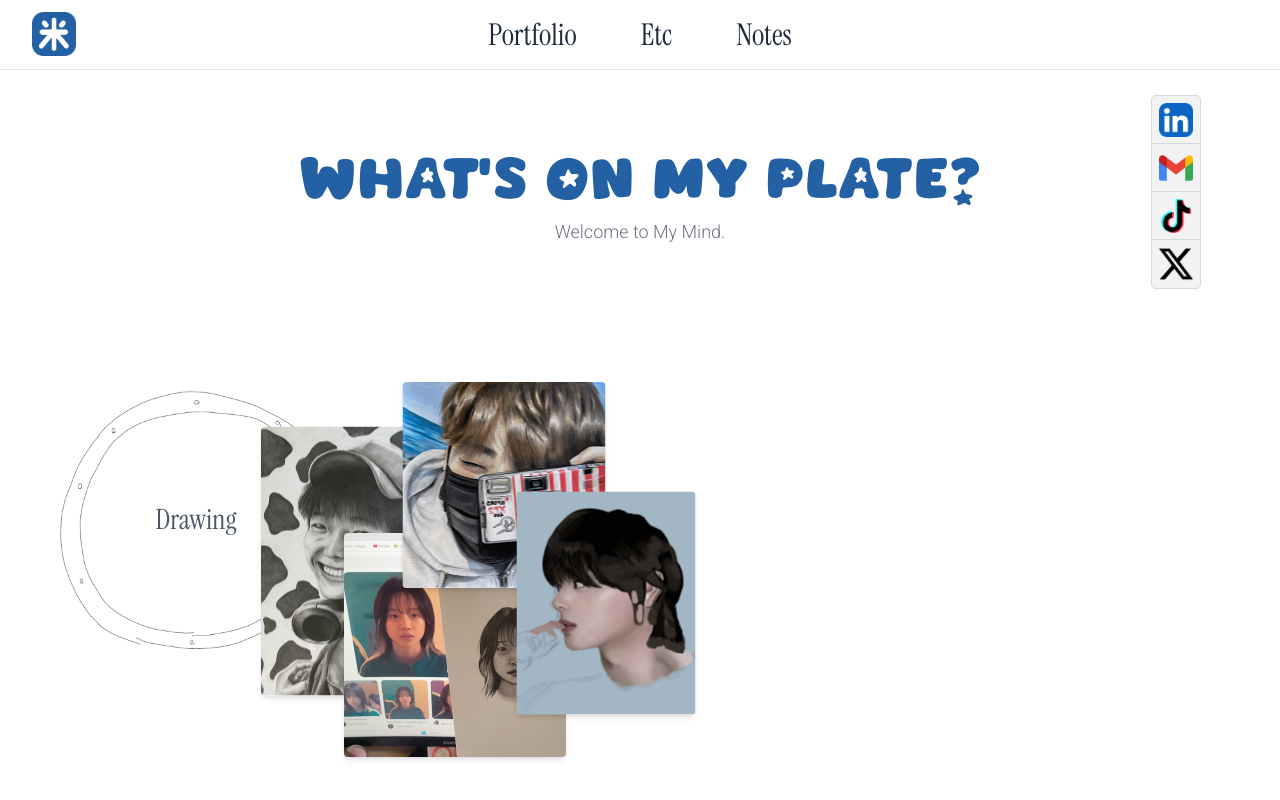
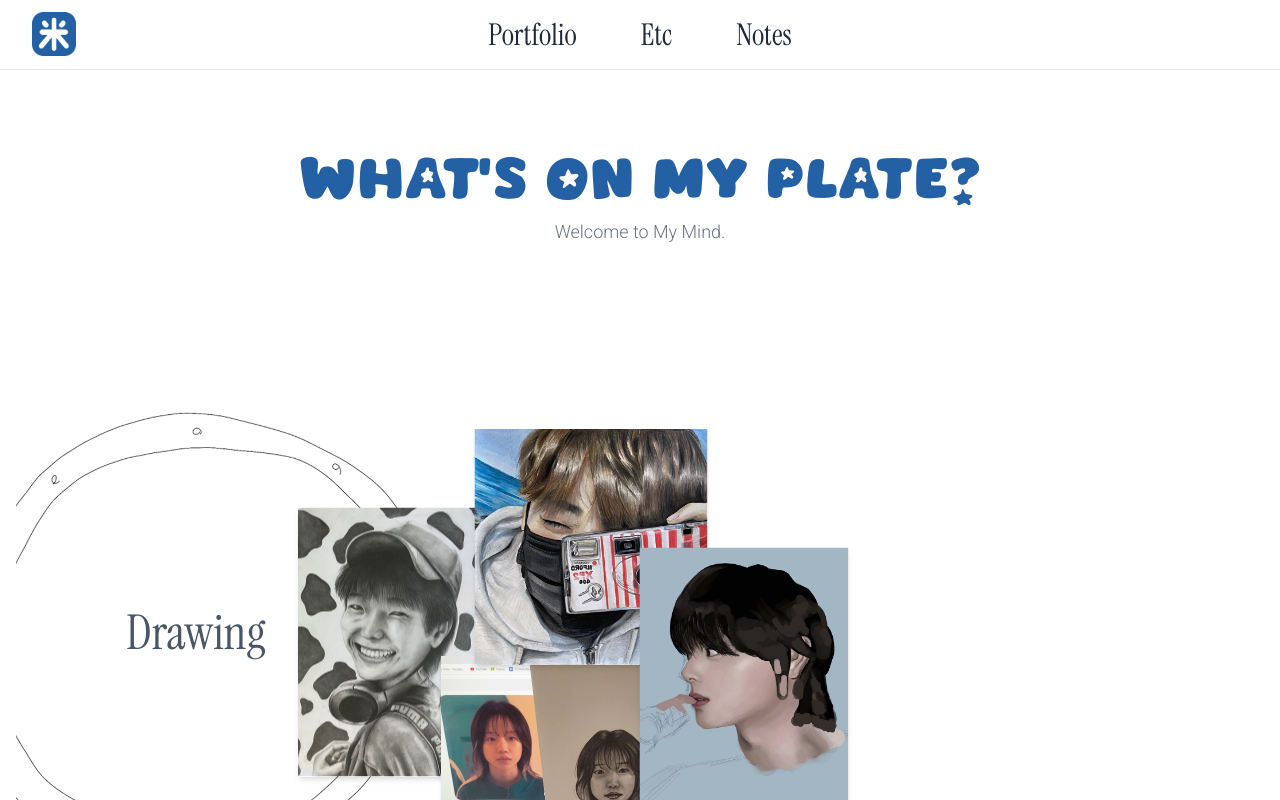
Before and after one commit to amyw41/personal-website, a Next.js app in the folder amy-wangs-jar/: page /etc in a window 1280 px wide. Shown: the top 800 px of the page. Built offline with nearby package versions, Linux system fonts and the light colour scheme.

Commit message:
final placement

```diff
--- a/amy-wangs-jar/app/etc/page.tsx
+++ b/amy-wangs-jar/app/etc/page.tsx
@@ -1,7 +1,9 @@
 "use client";
 
+import { useState } from "react";
 import Link from "next/link";
 import Image from "next/image";
+import { useRouter } from "next/navigation";
 import { motion } from "framer-motion";
 import PlateCircle from "@/components/Etc/PlateCircle";
 import type { EtcCategorySlug } from "@/lib/etc";
@@ -10,17 +12,24 @@ import type { EtcCategorySlug } from "@/lib/etc";
 // heading, and again per-category (matching Carousel.tsx's own reveal) as
 // each plate scrolls into the viewport — before that category's photos
 // start their roll-out (below), so the two entrances read as sequential
-// instead of overlapping.
-const SLIDE_UP_DURATION = 0.6;
-const STAGGER_STEP = 0.12;
+// instead of overlapping. Kept short so scrolling down feels responsive
+// instead of laggy.
+const SLIDE_UP_DURATION = 0.35;
+const PHOTO_DURATION = 0.35;
+const STAGGER_STEP = 0.06;
+// How much of an element needs to be on-screen before its whileInView
+// entrance fires — lower than Carousel.tsx's own 0.3 so plates/photos start
+// animating as soon as they're barely in view, instead of waiting for a
+// third of them to have scrolled past the fold first.
+const VIEWPORT_AMOUNT = 0.1;
 
 // Fixed desktop collage — a poster-style composition, not a responsive one.
-// The stage below is a literal 1277x1999px box that never grows or shrinks
-// with the viewport (see EtcPage: no scale factor anywhere, just
-// overflow-x-auto so a narrower window scrolls instead of squishing it).
+// The stage below is a fixed-width box that never grows or shrinks with the
+// viewport (see EtcPage: no scale factor anywhere, just overflow-x-auto so
+// a narrower window scrolls instead of squishing it). Its height is
+// computed below from GALLERY itself, not hardcoded — see computeStageHeight.
 const STAGE_WIDTH = 1277;
-const STAGE_HEIGHT = 1999;
-const PLATE_SIZE = 280; // estimate — the mockup didn't give an exact measurement for the plate's own diameter
+const PLATE_SIZE = 480; // estimate — the mockup didn't give an exact measurement for the plate's own diameter
 
 type CollagePhoto = {
   src: string;
@@ -30,6 +39,7 @@ type CollagePhoto = {
   width: number; // literal px, mockup-measured — matches the stage's own fixed coordinate space
   height: number;
   z: number;
+  extraDelay?: number; // added on top of the usual rank-based stagger delay, for a photo that should noticeably lag behind the rest
 };
 
 type CollageCategory = {
@@ -60,8 +70,8 @@ const GALLERY: CollageCategory[] = [
       {
         src: "/images/etc/drawing1.png",
         caption: "Graphite portrait on a cow-print background.",
-        xPct: 27.099,
-        yPct: 11.775,
+        xPct: 30,
+        yPct: 10,
         width: 202,
         height: 269,
         z: 1,
@@ -69,8 +79,8 @@ const GALLERY: CollageCategory[] = [
       {
         src: "/images/etc/drawing2.png",
         caption: "Reference photo next to the finished sketch.",
-        xPct: 34.374,
-        yPct: 15.975,
+        xPct: 42,
+        yPct: 14,
         width: 222,
         height: 224,
         z: 2,
@@ -78,19 +88,19 @@ const GALLERY: CollageCategory[] = [
       {
         src: "/images/etc/drawing3.png",
         caption: "Colored pencil self-portrait with a disposable camera.",
-        xPct: 38.199,
-        yPct: 7.975,
-        width: 203,
-        height: 206,
+        xPct: 45,
+        yPct: 7,
+        width: 233,
+        height: 236,
         z: 3,
       },
       {
         src: "/images/etc/drawing4.png",
         caption: "Digital portrait study in blue.",
-        xPct: 46.224,
-        yPct: 13.875,
-        width: 179,
-        height: 223,
+        xPct: 57,
+        yPct: 11,
+        width: 209,
+        height: 253,
         z: 4,
       },
     ],
@@ -113,35 +123,35 @@ const GALLERY: CollageCategory[] = [
       {
         src: "/images/etc/dance1.png",
         caption: "Curtain call after a group recital.",
-        xPct: 30.858,
-        yPct: 64.764,
-        width: 298,
-        height: 223,
+        xPct: 33,
+        yPct: 65,
+        width: 288,
+        height: 213,
         z: 1,
       },
       {
         src: "/images/etc/dance2.png",
         caption: "Chinese classical dance performance.",
-        xPct: 34.533,
-        yPct: 71.439,
-        width: 223,
-        height: 167,
-        z: 2,
+        xPct: 36,
+        yPct: 71,
+        width: 253,
+        height: 180,
+        z: 5,
       },
       {
         src: "/images/etc/dance3.png",
         caption: "Korean traditional hanbok dance.",
-        xPct: 45.933,
-        yPct: 72.639,
-        width: 189,
-        height: 284,
+        xPct: 52.5,
+        yPct: 67.5,
+        width: 220,
+        height: 290,
         z: 3,
       },
       {
         src: "/images/etc/dance4.png",
         caption: "Fan dance in blue stage light.",
-        xPct: 41.133,
-        yPct: 61.164,
+        xPct: 50,
+        yPct: 61.5,
         width: 290,
         height: 193,
         z: 4,
@@ -149,28 +159,33 @@ const GALLERY: CollageCategory[] = [
       {
         src: "/images/etc/dance5.png",
         caption: "Extension into an arabesque.",
-        xPct: 53.358,
-        yPct: 66.039,
-        width: 248,
-        height: 165,
+        xPct: 66,
+        yPct: 63.5,
+        width: 280,
+        height: 185,
         z: 5,
       },
       {
+        // Sits highest up (lowest yPct) so it's normally first in the
+        // stagger — the extra delay below is what makes it noticeably lag
+        // behind everything else instead, a deliberate one-off exception to
+        // the usual top-to-bottom ordering.
         src: "/images/etc/dance6.png",
         caption: "Backstage at the Abstract Dance Challenge.",
-        xPct: 62.108,
-        yPct: 56.989,
-        width: 176,
-        height: 234,
-        z: 6,
+        xPct: 74,
+        yPct: 58,
+        width: 186,
+        height: 244,
+        z: 5,
+        extraDelay: 0.5,
       },
       {
         src: "/images/etc/dance7.png",
         caption: "Fan in hand, between poses.",
-        xPct: 69.708,
-        yPct: 65.664,
-        width: 218,
-        height: 145,
+        xPct: 86,
+        yPct: 63,
+        width: 238,
+        height: 159,
         z: 7,
       },
     ],
@@ -185,13 +200,85 @@ const GALLERY: CollageCategory[] = [
   },
 ];
 
+// Where a photo falls in its category's own top-to-bottom order (0 =
+// highest up), independent of the order it's listed in GALLERY.
+function topToBottomRank(photos: CollagePhoto[], target: CollagePhoto): number {
+  return [...photos].sort((a, b) => a.yPct - b.yPct).indexOf(target);
+}
+
+// Since every element is positioned by `top: yPct%`, a taller container
+// pushes every element further down for the *same* percentage — so the
+// container's own height can't just be guessed once and left alone; it has
+// to satisfy whichever element sits closest to the top or bottom edge for
+// its own size. This solves that directly: for a plate/photo centered at
+// yPct with the given pixel size, the smallest container height that keeps
+// it from clipping top or bottom is size/2 divided by the smaller of yPct
+// and (100 - yPct). Taking the max of that across everything in GALLERY
+// gives a height that always fits the content, however PLATE_SIZE or any
+// position changes later — no more re-guessing a literal number by hand.
+//
+// It also has to account for each element's own *unsettled* whileInView
+// state, not just its resting size: a plate/photo below the fold sits at
+// its `initial` transform offset (translated, not yet animated in) until
+// scrolled into view, and CSS counts that transformed position toward the
+// nearest scrollable ancestor's overflow — so on first load, before
+// anything below the fold has been scrolled to, those still-offset
+// elements stick out past a tightly-fit container and force a scrollbar
+// that then disappears element-by-element as each one settles into place.
+// PLATE_SLIDE_OFFSET/PHOTO_SLIDE_OFFSET below match the y values in each
+// motion.div's own `initial` prop, so the container is sized for their
+// worst-case (unsettled) extent, not just their resting one.
+const PLATE_SLIDE_OFFSET = 40; // matches the plate motion.div's initial y
+const PHOTO_SLIDE_OFFSET = 70; // matches the photo motion.div's initial y (upward, so it only affects the top edge)
+// Small flat safety margin on top of the precise calc below — covers the
+// page-level heading wrapper's own initial y:40 mount animation (which
+// isn't scroll-gated like the plate/photo ones above, so it briefly offsets
+// the whole stage on first paint regardless of scroll position) plus
+// general rounding.
+const STAGE_HEIGHT_PADDING = 48;
+
+function requiredStageHeight(yPct: number, size: number, topExtra: number, bottomExtra: number): number {
+  const half = size / 2;
+  const fraction = yPct / 100;
+  return Math.max((half + topExtra) / fraction, (half + bottomExtra) / (1 - fraction));
+}
+
+function computeStageHeight(gallery: CollageCategory[]): number {
+  let required = 0;
+  for (const cat of gallery) {
+    // Plate slides up from below (initial y:40) — only its bottom edge
+    // needs the extra room.
+    required = Math.max(required, requiredStageHeight(cat.plateYPct, cat.plateSize, 0, PLATE_SLIDE_OFFSET));
+    for (const photo of cat.photos) {
+      // Photo drops in from above (initial y:-70) — only its top edge
+      // needs the extra room.
+      required = Math.max(required, requiredStageHeight(photo.yPct, photo.height, PHOTO_SLIDE_OFFSET, 0));
+    }
+  }
+  return Math.ceil(required) + STAGE_HEIGHT_PADDING;
+}
+
+const STAGE_HEIGHT = computeStageHeight(GALLERY);
+
 export default function EtcPage() {
+  const router = useRouter();
+  // Next.js unmounts this page the instant a Link navigation fires, with no
+  // chance to play an exit animation — so clicking a plate instead flips
+  // this (storing which category it was headed to), lets the page
+  // fade+slide up (continuing the same upward direction the entrance
+  // arrived from) and only navigates once that animation actually
+  // finishes. Matches the category detail page's own back-button exit.
+  const [exitHref, setExitHref] = useState<string | null>(null);
+
   return (
     <section className="w-full px-4 pb-36 pt-20 text-center">
       <motion.div
         initial={{ opacity: 0, y: 40 }}
-        animate={{ opacity: 1, y: 0 }}
-        transition={{ duration: SLIDE_UP_DURATION, ease: "easeOut" }}
+        animate={{ opacity: exitHref ? 0 : 1, y: exitHref ? -16 : 0 }}
+        transition={{ duration: exitHref ? 0.4 : SLIDE_UP_DURATION, ease: "easeOut" }}
+        onAnimationComplete={() => {
+          if (exitHref) router.push(exitHref);
+        }}
       >
         <h1 className="font-singsong text-[clamp(2rem,6vw,3.5rem)] leading-none text-[#2460A4]">
           What&apos;s on my plate?
@@ -214,23 +301,27 @@ export default function EtcPage() {
                     top: `${cat.plateYPct}%`,
                     transform: "translate(-50%, -50%)",
                   }}
+                  onClick={(e) => {
+                    e.preventDefault();
+                    setExitHref(`/etc/${cat.slug}`);
+                  }}
                 >
                   <motion.div
                     initial={{ opacity: 0, y: 40 }}
                     whileInView={{ opacity: 1, y: 0 }}
-                    viewport={{ once: true, amount: 0.3 }}
+                    viewport={{ once: true, amount: VIEWPORT_AMOUNT }}
                     transition={{ duration: SLIDE_UP_DURATION, ease: "easeOut" }}
                   >
                     <PlateCircle label={cat.label} size={cat.plateSize} />
                   </motion.div>
                 </Link>
 
-                {cat.photos.map((photo, i) => (
-                  <Link
+                {cat.photos.map((photo) => (
+                  // Plain div, not a Link — only the plate itself should
+                  // navigate to /etc/{slug}; these photos are decorative.
+                  <div
                     key={photo.src}
-                    href={`/etc/${cat.slug}`}
-                    aria-label={`View ${cat.label} photos`}
-                    className="absolute block"
+                    className="pointer-events-none absolute block"
                     style={{
                       left: `${photo.xPct}%`,
                       top: `${photo.yPct}%`,
@@ -243,13 +334,22 @@ export default function EtcPage() {
                     <motion.div
                       initial={{ opacity: 0, y: -70 }}
                       whileInView={{ opacity: 1, y: 0 }}
-                      viewport={{ once: true, amount: 0.4 }}
+                      viewport={{ once: true, amount: VIEWPORT_AMOUNT }}
                       transition={{
-                        duration: 0.6,
+                        duration: PHOTO_DURATION,
                         ease: "easeOut",
-                        delay: SLIDE_UP_DURATION + i * STAGGER_STEP,
+                        // Ranked by each photo's own yPct (not array order) so
+                        // whichever photo sits highest up the page rolls in
+                        // first, matching the order they actually appear as
+                        // you scroll down past the category — plus any
+                        // photo-specific extraDelay on top, for a one-off
+                        // exception like dance6 lagging behind the rest.
+                        delay:
+                          SLIDE_UP_DURATION +
+                          topToBottomRank(cat.photos, photo) * STAGGER_STEP +
+                          (photo.extraDelay ?? 0),
                       }}
-                      className="relative h-full w-full overflow-hidden rounded-sm shadow-md"
+                      className="relative h-full w-full overflow-hidden shadow-md"
                     >
                       <Image
                         src={photo.src}
@@ -259,7 +359,7 @@ export default function EtcPage() {
                         className="object-cover"
                       />
                     </motion.div>
-                  </Link>
+                  </div>
                 ))}
               </div>
             ))}
--- a/amy-wangs-jar/app/layout.js
+++ b/amy-wangs-jar/app/layout.js
@@ -3,7 +3,6 @@ import localFont from "next/font/local";
 import "./globals.css";
 import Taskbar from "@/components/Taskbar";
 import Footer from "@/components/Footer";
-import SocialColumn from "@/components/SocialColumn";
 
 const singsong = localFont({
   src: "../public/fonts/singsong/Singsong.otf",
@@ -45,7 +44,6 @@ export default function RootLayout({ children }) {
     >
       <body className="flex min-h-full flex-col font-roboto">
         <Taskbar />
-        <SocialColumn />
         <main className="flex-1">{children}</main>
         <Footer />
       </body>
--- a/amy-wangs-jar/app/page.js
+++ b/amy-wangs-jar/app/page.js
@@ -1,9 +1,11 @@
 import Jar from "@/components/Jar";
 import WhatsInside from "@/components/WhatsInside";
+import SocialColumn from "@/components/SocialColumn";
 
 export default function HomePage() {
   return (
     <>
+      <SocialColumn />
       <Jar />
       <WhatsInside />
     </>
--- a/amy-wangs-jar/components/SocialColumn.js
+++ b/amy-wangs-jar/components/SocialColumn.js
@@ -20,8 +20,10 @@ export default function SocialColumn() {
       // percentage — left:pct(1433) scaled with viewport width, so anywhere
       // between the md breakpoint (768px) and ~919px it pushed this column
       // partly off the right edge of the screen instead of staying pinned a
-      // constant distance from it.
-      className="fixed z-40 hidden flex-col overflow-hidden rounded-[5px] border border-[#D9D9D9] bg-[#F2F2F2] md:flex"
+      // constant distance from it. Absolute (not fixed) so it scrolls away
+      // with the home page's own content instead of staying pinned to the
+      // viewport as the user scrolls down.
+      className="absolute z-40 hidden flex-col overflow-hidden rounded-[5px] border border-[#D9D9D9] bg-[#F2F2F2] md:flex"
       style={{ right: 79, top: 95 }}
     >
       {SOCIAL_LINKS.map((social, i) => (
```
Also changed, not shown: amy-wangs-jar/components/WhatsInside/Carousel.tsx (+12 -6 lines).
